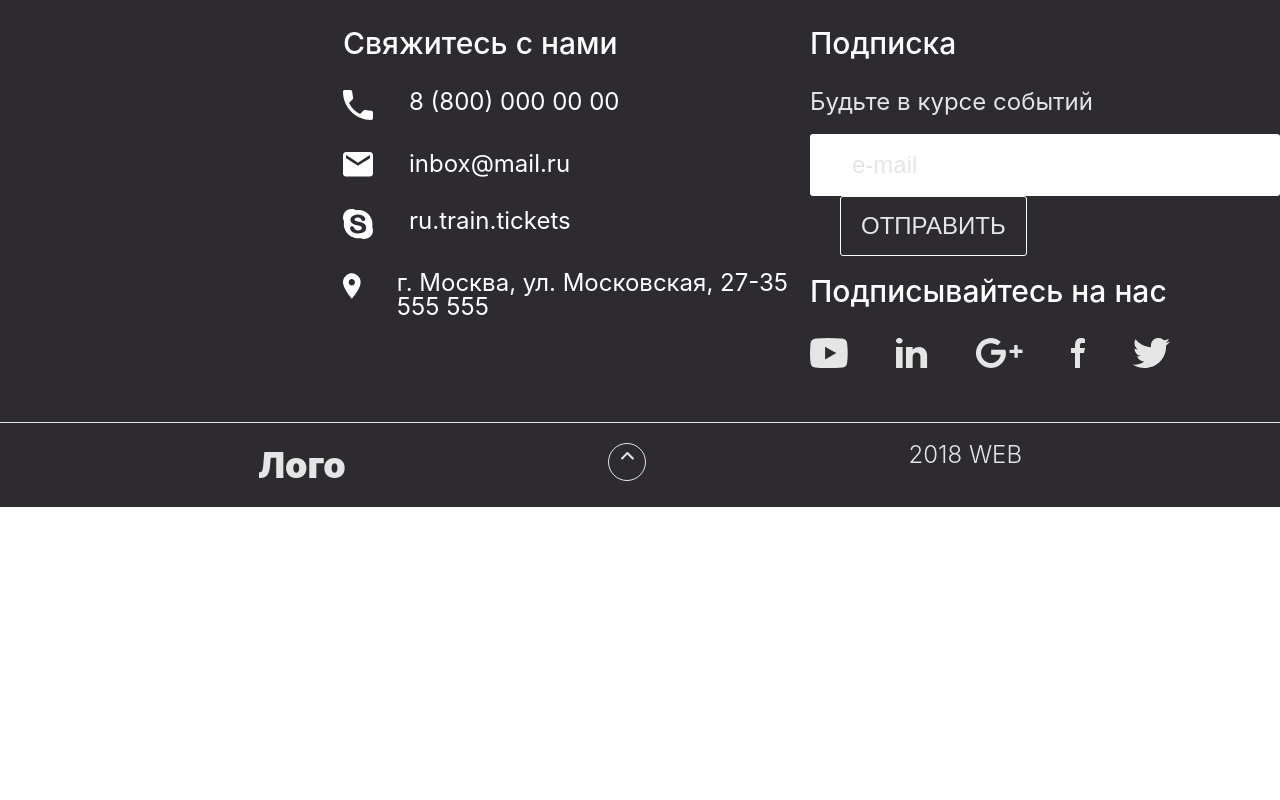
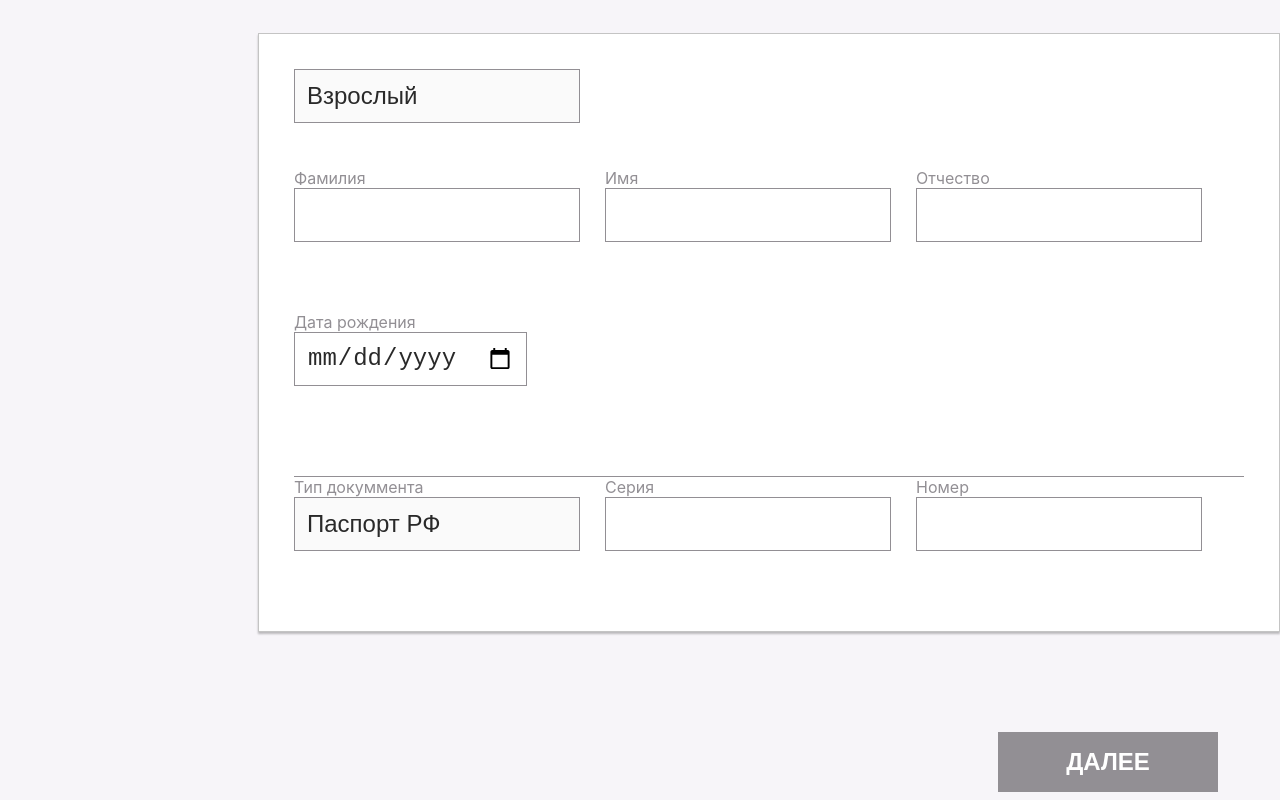
Before and after one commit to M-Britvina/frontend-diplom, a React (Create React App) app: page /frontend-diplom/passengers in a window 1280 px wide. Shown: the part 980-1780 px from the top of the page. Before the commit the page ends 1487 px from the top, so only its background shows below. Built offline with nearby package versions, Linux system fonts and the light colour scheme.

Commit message:
Ввод данных пассажира с простой валидацией

```diff
--- /dev/null
+++ b/src/component/Passengers.css
@@ -0,0 +1,80 @@
+.passengers {
+    padding-left: 258px;
+    padding-top: 95px;
+    padding-bottom: 190px;
+    background-color: #F7F5F9;
+}
+
+.passenger {
+    max-width: 960px;
+    padding: 35px;
+    background-color: #FFFFFF;
+    border: 1px solid #C4C4C4;
+    box-shadow: 0px 2px 2px 0px #00000040;
+}
+
+.passenger-data {
+    display: flex;
+    gap: 25px;
+    flex-wrap: wrap;
+    padding-top: 45px;
+    padding-bottom: 45px;
+    border-bottom: 1px solid #928F94    ;
+}
+
+.passenger-identity {
+    display: flex;
+    gap: 25px;
+}
+
+.passenger-label {
+    color: #928F94;
+    margin-bottom: 45px;
+}
+
+.passenger-input {
+    border: 1px solid #928F94;
+    color: #292929;
+    padding: 12px;
+    font-weight: 400;
+    font-size: 24px;
+    line-height: 100%;
+    letter-spacing: 0%;
+    max-width: 260px;
+}
+
+.passenger-button {
+    font-weight: 700;
+    font-size: 24px;
+    line-height: 100%;
+    letter-spacing: 0%;
+    text-align: center;
+    text-transform: uppercase;
+    height: 60px;
+    width: 220px;
+    border: none;
+
+    background-color: #FFA800;
+    color: white
+}
+
+.passenger-footer {
+    display: flex;
+    justify-content: flex-end;
+    max-width: 960px;
+    padding-top: 100px;
+}
+
+.passenger-button:disabled {
+    background-color: #928F94;
+}
+
+.passenger-button:hover {
+    box-shadow: 0px 4px 4px 0px #00000040;
+
+}
+
+.passenger-button:active {
+    color: #FFA800;
+    background-color: #00000000;
+}
--- a/src/component/Passengers.jsx
+++ b/src/component/Passengers.jsx
@@ -1,10 +1,83 @@
-import { NavLink } from "react-router";
+import { useState } from 'react';
+import './Passengers.css';
+import { useNavigate } from 'react-router';
 
 const Passengers = () => {
+    const [formData, setFormData] = useState({
+        name: '',
+        lastName: '',
+        thirdName: '',
+        birthDate: '',
+        serial: '',
+        number: '',
+    });
+
+    const navigate = useNavigate();
+
+    const handleChange = (e) => {
+        console.log(e.target.name);
+        console.log(e.target.value);
+        const { name, value } = e.target;
+        setFormData(prev => ({ ...prev, [name]: value }));
+    };
+
+    const handleNext = (e) => {
+        e.preventDefault();
+
+        if (validate()) {
+            navigate('/payment');
+        }
+    }
+
+    const validate = () => {
+        return formData.serial.length === 4 && formData.number.length === 6 && formData.birthDate ;
+    }
+
+    const isFormValid = validate();
+
     return (
-        <div className="main">
-            Passengers
-            <NavLink to="/payment">pay</NavLink>
+        <div className="passengers">
+            <form className="passenger" onSubmit={handleNext}>
+                <label className="passenger-label">
+                    <input name="type" className="passenger-input" type="text" value="Взрослый" disabled></input>
+                </label>
+                <div className="passenger-data">
+                    <label className="passenger-label">
+                        <div>Фамилия</div>
+                        <input name="lastName" className="passenger-input" type="text" value={formData.lastName} required onChange={handleChange}></input>
+                    </label>
+                    <label className="passenger-label">
+                        <div>Имя</div>
+                        <input name="name" className="passenger-input" type="text" value={formData.name} required onChange={handleChange}></input>
+                    </label>
+                    <label className="passenger-label">
+                        <div>Отчество</div>
+                        <input name="thirdName" className="passenger-input" type="text" value={formData.thirdName} required onChange={handleChange}></input>
+                    </label>
+                    <label className="passenger-label">
+                        <div>Дата рождения</div>
+                        <input name="birthDate" className="passenger-input" type="date" value={formData.birthDate} required onChange={handleChange}></input>
+                    </label>
+                </div>
+                <div className="passenger-identity">
+                    <label className="passenger-label">
+                        <div>Тип докуммента</div>
+                        <input name="documentType" className="passenger-input" type="calendar" value="Паспорт РФ" disabled></input>
+                    </label>
+                    <label className="passenger-label">
+                        <div>Серия</div>
+                        <input name="serial" className="passenger-input" type="number" value={formData.serial} required onChange={handleChange}></input>
+                    </label>
+                    <label className="passenger-label">
+                        <div>Номер</div>
+                        <input name="number" className="passenger-input" type="number" value={formData.number} required onChange={handleChange}></input>
+                    </label>
+                </div>
+            </form>
+
+            <div className='passenger-footer'>
+                <button className='passenger-button' onClick={handleNext} disabled={!isFormValid}>Далее</button>
+            </div>
         </div>
     )
 }
```
